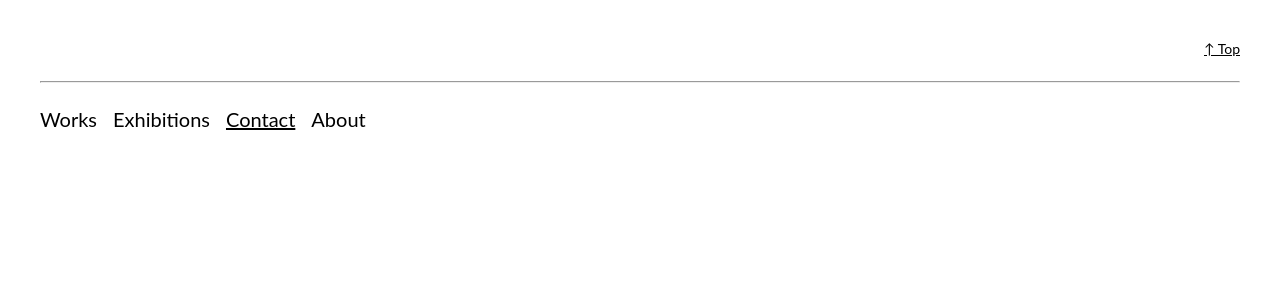
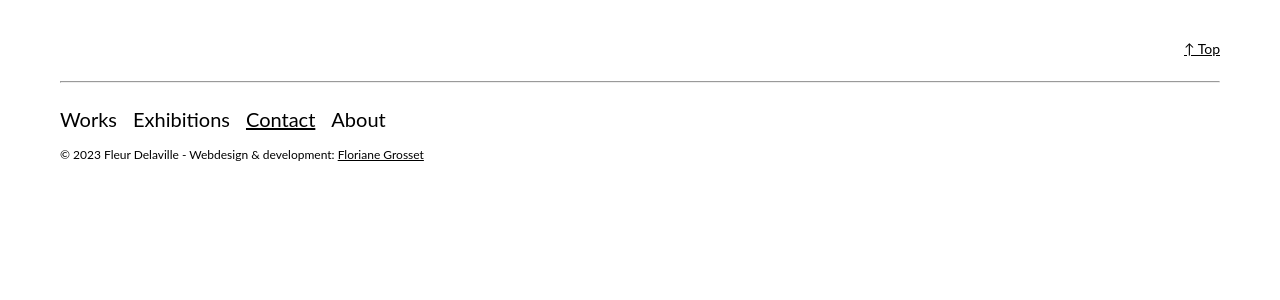
Before and after one commit to grosset-floriane/fleurdelaville, a React app: page /contact in a window 1280 px wide. Shown: the top 300 px of the page. Built offline with nearby package versions, Linux system fonts and the light colour scheme; no server answers.

Commit message:
✨ add footer copyrights

```diff
--- a/src/components/Footer/Footer.tsx
+++ b/src/components/Footer/Footer.tsx
@@ -4,6 +4,8 @@ import { SPACING, mq } from 'context/stylesConstants'
 import React from 'react'
 import BackToTop from './BackToTop'
 import BackToArchive from './BackToArchive'
+
+const year = new Date().getFullYear()
 
 interface Props {
   isSingle?: boolean
@@ -19,6 +21,8 @@ const Footer: React.FC<Props> = ({ isSingle }) => {
 
     ${mq.desktop} {
       padding: ${SPACING * 5}rem;
+      max-width: ${120 + SPACING * 5}rem;
+      margin: auto;
     }
   `
   const Divider = styled.hr`
@@ -34,6 +38,11 @@ const Footer: React.FC<Props> = ({ isSingle }) => {
     align-items: center;
   `
 
+  const Copyright = styled.p`
+    font-size: 1.2rem;
+    margin-top: ${SPACING * 2}rem;
+  `
+
   return (
     <StyledFooter>
       <Container>
@@ -42,6 +51,12 @@ const Footer: React.FC<Props> = ({ isSingle }) => {
       </Container>
       <Divider />
       <MainNav isFooter />
+      <Copyright>
+        &copy; {year} Fleur Delaville - Webdesign & development:{' '}
+        <a href="https://florianegrosset.com" target="_BLANK">
+          Floriane Grosset
+        </a>
+      </Copyright>
     </StyledFooter>
   )
 }
```
